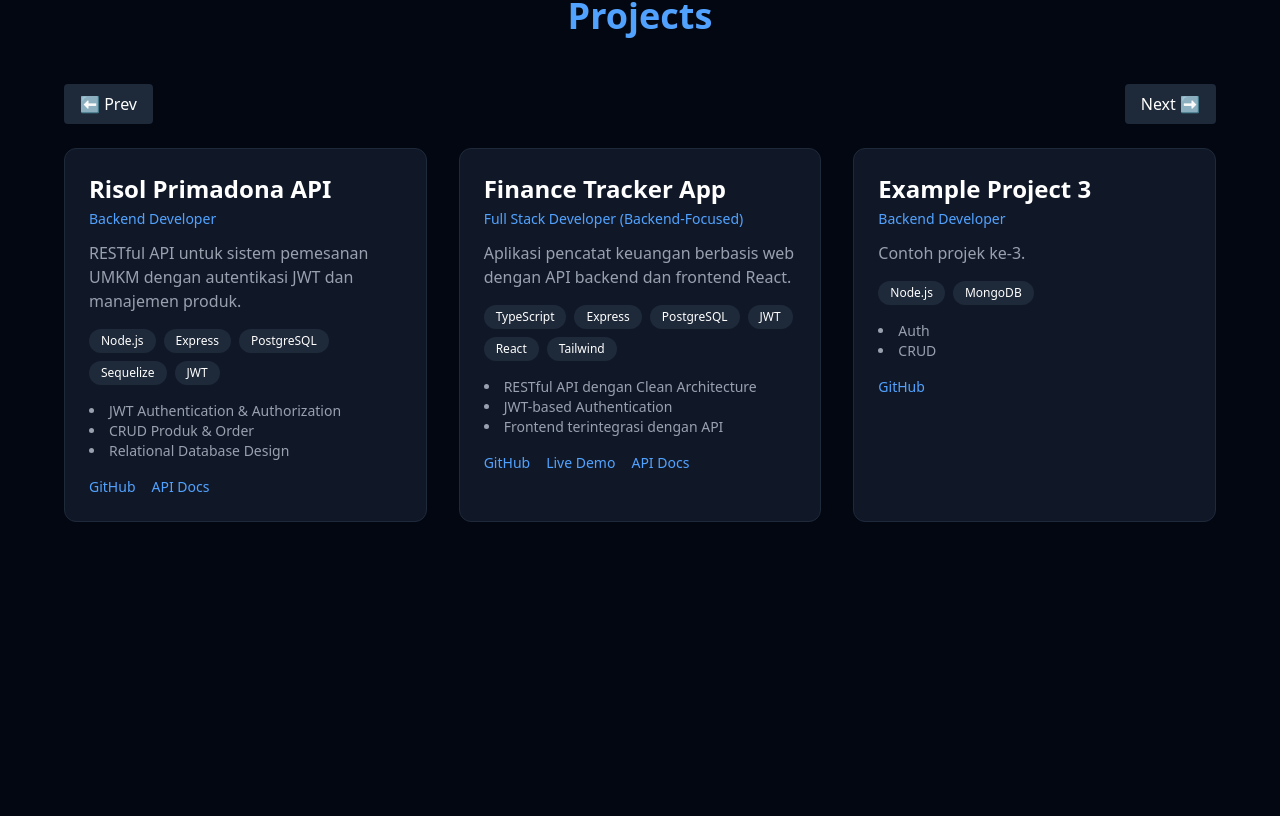
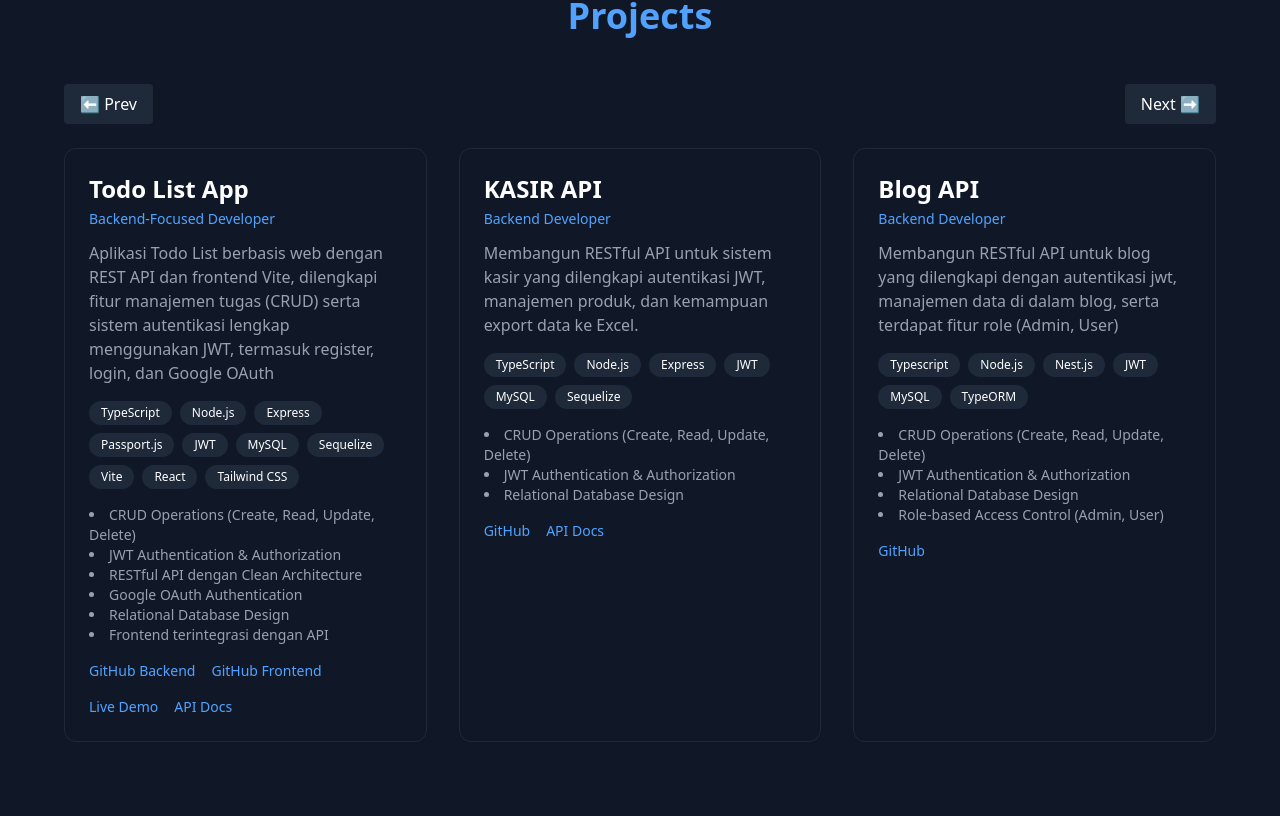
Before and after one commit to ardhisparahita/portfolio, a React (Vite) app: page / in a window 1280 px wide. Shown: the part 2564-3380 px from the top of the page. Built offline with nearby package versions, Linux system fonts and the light colour scheme.

Commit message:
refactor: add project blog-nest

```diff
--- a/src/Pages/Project.tsx
+++ b/src/Pages/Project.tsx
@@ -2,83 +2,114 @@ import React, { useState } from "react";
 
 const projects = [
   {
-    title: "Risol Primadona API",
+    title: "Todo List App",
+    role: "Backend-Focused Developer",
+    description:
+      "Aplikasi Todo List berbasis web dengan REST API dan frontend Vite, dilengkapi fitur manajemen tugas (CRUD) serta sistem autentikasi lengkap menggunakan JWT, termasuk register, login, dan Google OAuth",
+    tech: [
+      "TypeScript",
+      "Node.js",
+      "Express",
+      "Passport.js",
+      "JWT",
+      "MySQL",
+      "Sequelize",
+      "Vite",
+      "React",
+      "Tailwind CSS",
+    ],
+    highlights: [
+      "CRUD Operations (Create, Read, Update, Delete)",
+      "JWT Authentication & Authorization",
+      "RESTful API dengan Clean Architecture",
+      "Google OAuth Authentication",
+      "Relational Database Design",
+      "Frontend terintegrasi dengan API",
+    ],
+    github: {
+      backend: "https://github.com/ardhisparahita/todo-backend",
+      frontend: "https://github.com/ardhisparahita/todo-frontend",
+    },
+    demo: "https://todo-app.vercel.app",
+    apiDocs: "https://todo-api-docs.vercel.app",
+  },
+  {
+    title: "KASIR API",
     role: "Backend Developer",
     description:
-      "RESTful API untuk sistem pemesanan UMKM dengan autentikasi JWT dan manajemen produk.",
-    tech: ["Node.js", "Express", "PostgreSQL", "Sequelize", "JWT"],
+      "Membangun RESTful API untuk sistem kasir yang dilengkapi autentikasi JWT, manajemen produk, dan kemampuan export data ke Excel.",
+    tech: ["TypeScript", "Node.js", "Express", "JWT", "MySQL", "Sequelize"],
     highlights: [
+      "CRUD Operations (Create, Read, Update, Delete)",
       "JWT Authentication & Authorization",
-      "CRUD Produk & Order",
       "Relational Database Design",
     ],
-    github: "https://github.com/username/risol-api",
+    github: "https://github.com/ardhisparahita/kasir",
     demo: null,
     apiDocs: "https://risol-api-docs.vercel.app",
   },
   {
-    title: "Finance Tracker App",
-    role: "Full Stack Developer (Backend-Focused)",
+    title: "Blog API",
+    role: "Backend Developer",
     description:
-      "Aplikasi pencatat keuangan berbasis web dengan API backend dan frontend React.",
-    tech: ["TypeScript", "Express", "PostgreSQL", "JWT", "React", "Tailwind"],
+      "Membangun RESTful API untuk blog yang dilengkapi dengan autentikasi jwt, manajemen data di dalam blog, serta terdapat fitur role (Admin, User)",
+    tech: ["Typescript", "Node.js", "Nest.js", "JWT", "MySQL", "TypeORM"],
     highlights: [
-      "RESTful API dengan Clean Architecture",
-      "JWT-based Authentication",
-      "Frontend terintegrasi dengan API",
+      "CRUD Operations (Create, Read, Update, Delete)",
+      "JWT Authentication & Authorization",
+      "Relational Database Design",
+      "Role-based Access Control (Admin, User)",
     ],
-    github: "https://github.com/username/finance-tracker",
-    demo: "https://finance-tracker.vercel.app",
-    apiDocs: "https://finance-tracker-docs.vercel.app",
-  },
-  {
-    title: "Example Project 3",
-    role: "Backend Developer",
-    description: "Contoh projek ke-3.",
-    tech: ["Node.js", "MongoDB"],
-    highlights: ["Auth", "CRUD"],
-    github: "#",
+    github: "https://github.com/ardhisparahita/blog-nest",
     demo: null,
     apiDocs: null,
   },
   {
-    title: "Example Project 4",
+    title: "SIM Sekolah",
     role: "Backend Developer",
-    description: "Contoh projek ke-4.",
-    tech: ["Go", "PostgreSQL"],
-    highlights: ["API", "Deploy"],
-    github: "#",
+    description:
+      "Membangun RESTful API untuk sistem informasi sekolah (SIM Sekolah) yang dilengkapi autentikasi JWT, manajemen data siswa, guru, dan kelas, serta kemampuan memilih role (Admin, Guru, Siswa).",
+    tech: ["TypeScript", "Node.js", "Express", "JWT", "MySQL", "Sequelize"],
+    highlights: [
+      "CRUD Operations (Create, Read, Update, Delete)",
+      "JWT Authentication & Authorization",
+      "RESTful API dengan Clean Architecture",
+      "Role-based Access Control (Admin, Guru, Siswa)",
+      "Relational Database Design",
+    ],
+
+    github: "https://github.com/ardhisparahita/SIM-SEKOLAH/",
     demo: null,
     apiDocs: null,
   },
-  {
-    title: "Example Project 5",
-    role: "Backend Developer",
-    description: "Contoh projek ke-5.",
-    tech: ["Python", "FastAPI"],
-    highlights: ["ML", "API"],
-    github: "#",
-    demo: null,
-    apiDocs: null,
-  },
+
+  // {
+  //   title: "Example Project 5",
+  //   role: "Backend Developer",
+  //   description: "Contoh projek ke-5.",
+  //   tech: ["Python", "FastAPI"],
+  //   highlights: ["ML", "API"],
+  //   github: "#",
+  //   demo: null,
+  //   apiDocs: null,
+  // },
 ];
 
 const Projects: React.FC = () => {
   const [currentIndex, setCurrentIndex] = useState(0);
 
   const total = projects.length;
-  const step = 3; // tampil per 3 card
+  const step = 3;
 
   const nextSlide = () => {
     const next = currentIndex + step;
-    if (next >= total) return setCurrentIndex(0); // loop kembali ke awal
+    if (next >= total) return setCurrentIndex(0);
     setCurrentIndex(next);
   };
 
   const prevSlide = () => {
     const prev = currentIndex - step;
     if (prev < 0) {
-      // grup terakhir
       const remainder = total % step;
       const lastStart = remainder === 0 ? total - step : total - remainder;
       return setCurrentIndex(lastStart);
@@ -91,14 +122,13 @@ const Projects: React.FC = () => {
   return (
     <section
       id="projects"
-      className="min-h-screen bg-gray-950 text-white px-6 py-20"
+      className="min-h-screen bg-gray-900 text-white px-6 py-20"
     >
       <div className="max-w-6xl mx-auto">
         <h2 className="text-4xl font-bold text-center mb-12 text-blue-400">
           Projects
         </h2>
 
-        {/* BUTTONS */}
         <div className="flex justify-between mb-6">
           <button
             onClick={prevSlide}
@@ -115,7 +145,6 @@ const Projects: React.FC = () => {
           </button>
         </div>
 
-        {/* CARDS */}
         <div className="grid md:grid-cols-3 gap-8">
           {visibleProjects.map((project, index) => (
             <div
@@ -128,6 +157,7 @@ const Projects: React.FC = () => {
 
               <p className="text-gray-400 mb-4">{project.description}</p>
 
+              {/* Tech badges */}
               <div className="flex flex-wrap gap-2 mb-4">
                 {project.tech.map((tech, i) => (
                   <span
@@ -139,13 +169,34 @@ const Projects: React.FC = () => {
                 ))}
               </div>
 
+              {/* Highlights */}
               <ul className="list-disc list-inside text-gray-400 text-sm mb-4">
                 {project.highlights.map((item, i) => (
                   <li key={i}>{item}</li>
                 ))}
               </ul>
 
-              <div className="flex flex-wrap gap-4 text-sm">
+              <div className="flex flex-wrap gap-4 text-sm mt-4 items-center">
+                {/* GitHub: single or multiple */}
+                {project.github && typeof project.github === "object" ? (
+                  <>
+                    <a
+                      href={project.github.backend}
+                      target="_blank"
+                      className="text-blue-400 hover:underline"
+                    >
+                      GitHub Backend
+                    </a>
+
+                    <a
+                      href={project.github.frontend}
+                      target="_blank"
+                      className="text-blue-400 hover:underline"
+                    >
+                      GitHub Frontend
+                    </a>
+                  </>
+                ) : (
                   <a
                     href={project.github}
                     target="_blank"
@@ -153,6 +204,7 @@ const Projects: React.FC = () => {
                   >
                     GitHub
                   </a>
+                )}
 
                 {project.demo && (
                   <a
```
Lines whose indentation alone changed are shown as unchanged.
